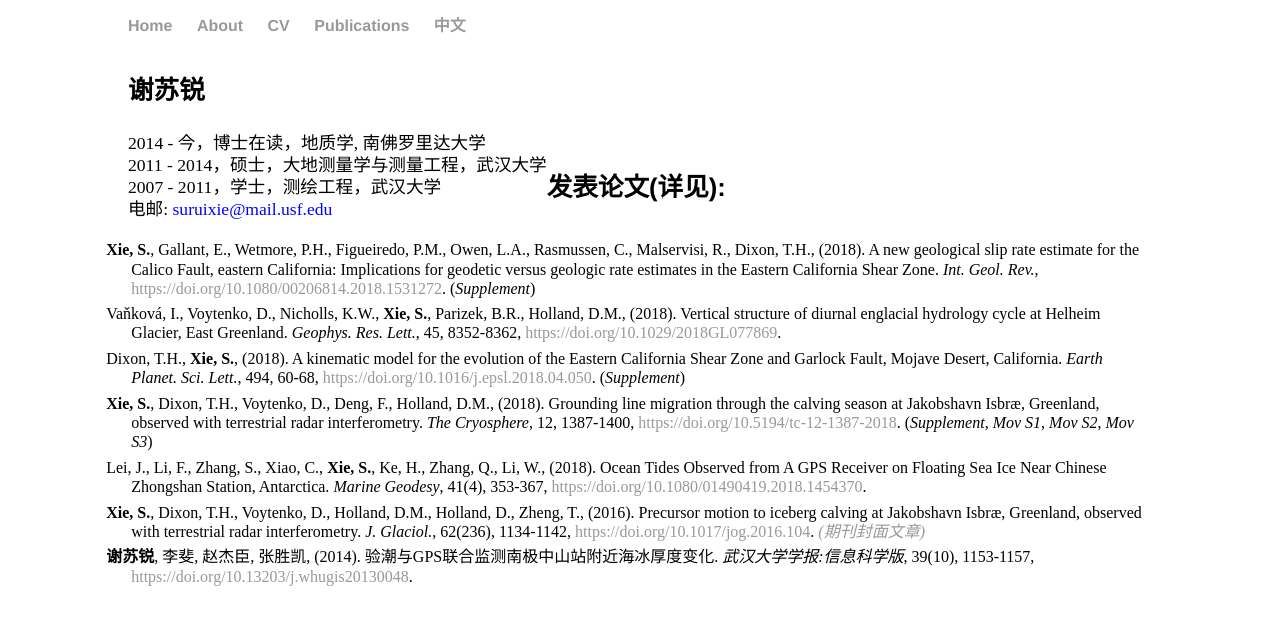
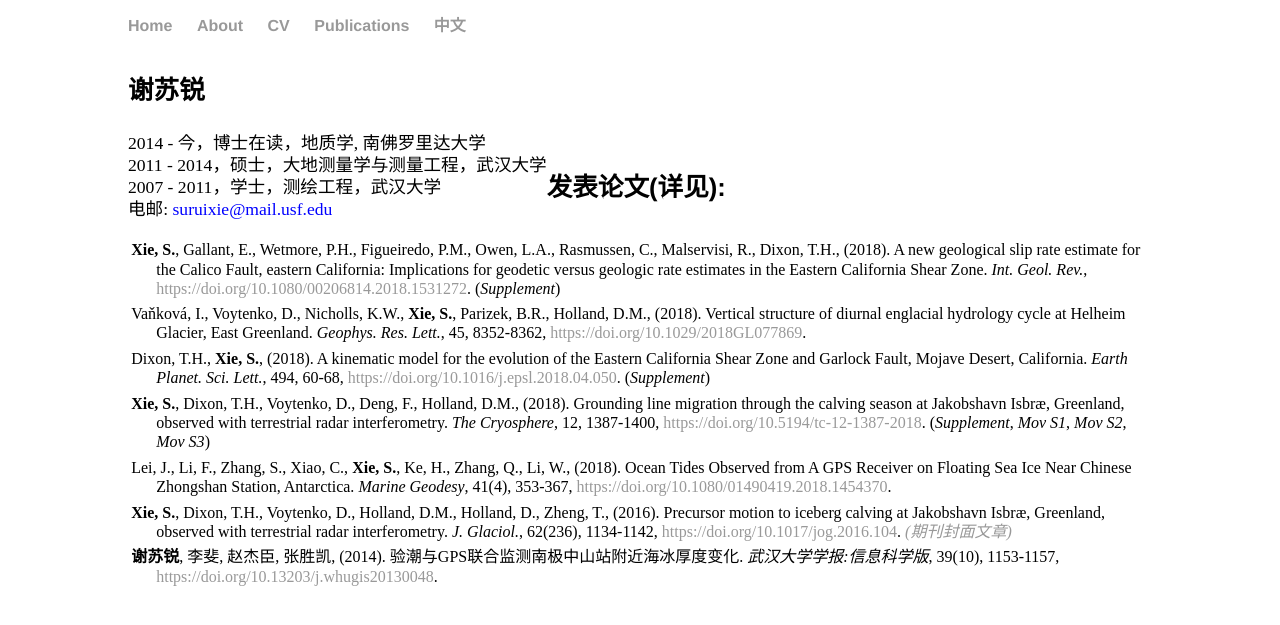
Before and after one commit to suruixie/suruixie.github.io, a Jekyll site: the page built from Chinese/index.html, in a window 1280 px wide. Shown: the top 625 px of the page. Built offline with Jekyll 4.4.1, drawn with Linux system fonts in a browser that asks for light colours; a style sheet for code colours, icons or effects is not loaded.

Commit message:
Update main.css

```diff
--- a/css/main.css
+++ b/css/main.css
@@ -51,11 +51,9 @@ p {
     margin-left: 0px;
     margin-bottom: 0em;
     text-align: left;
-    padding-left: 0px;
 }
 .sideText p {
     margin-top: 0.em;
     font-size: 1.1em;
     text-align: left;
-    padding-left: 0px;
 }
```
